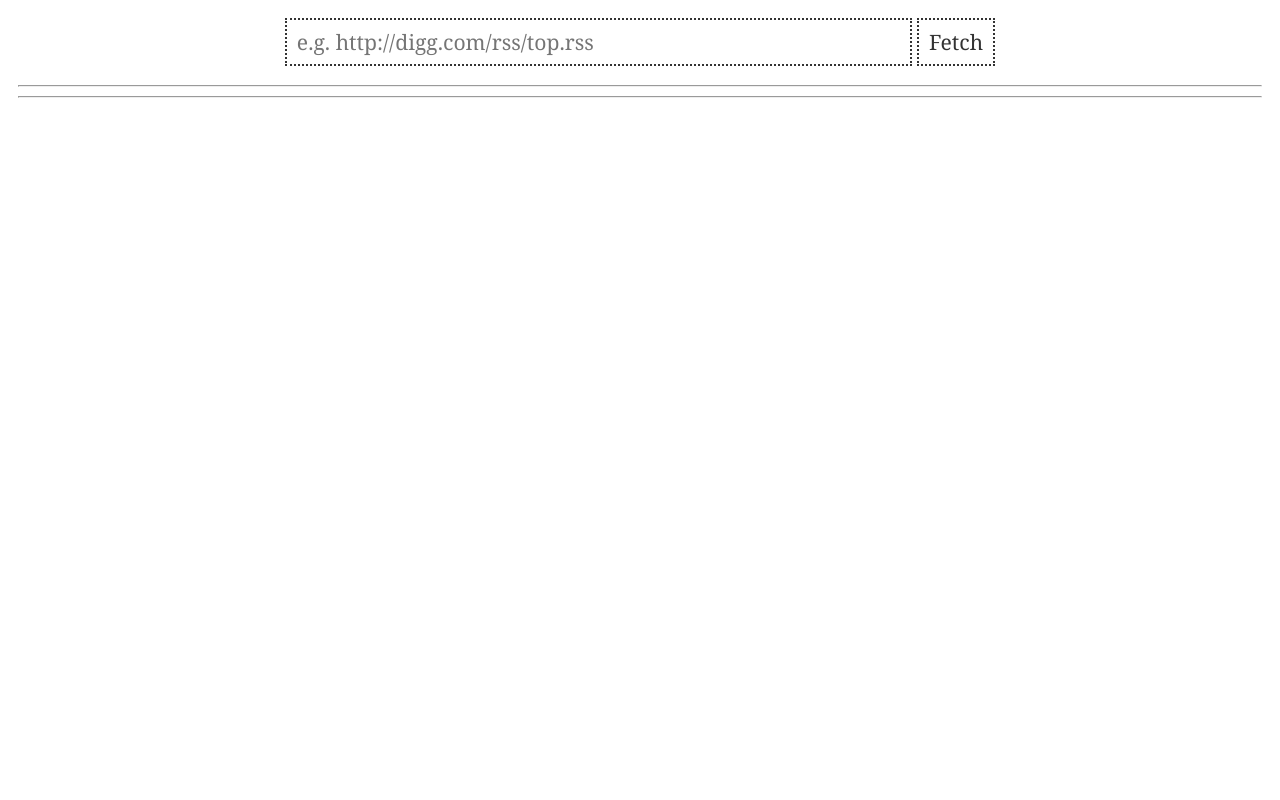
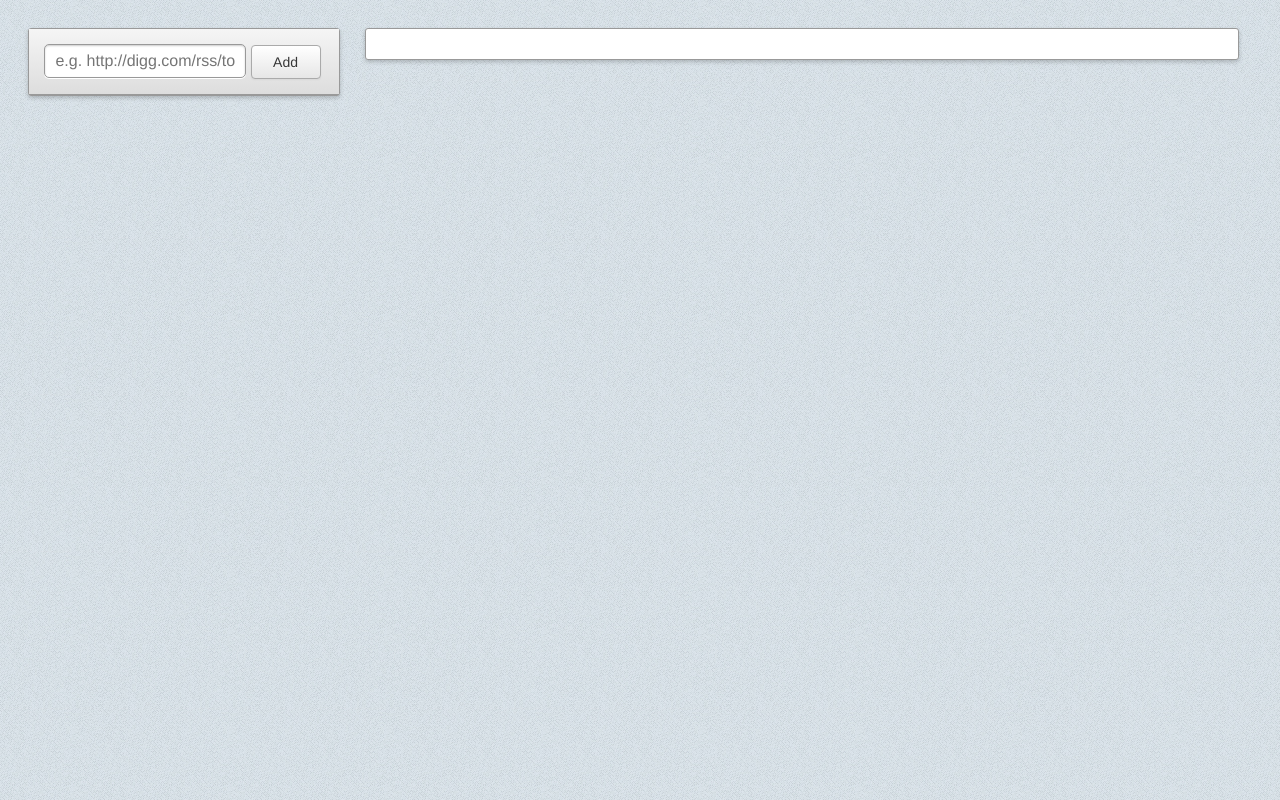
Before and after one commit to jamesmoriarty/angularjs-rss-reader, a plain HTML site: page index.html in a window 1280 px wide. Drawn offline with Linux system fonts and the light colour scheme.

Commit message:
refinement: more style.

```diff
--- a/css/app.css
+++ b/css/app.css
@@ -1,3 +1,7 @@
+* {
+  box-sizing: border-box;
+}
+
 #loading {
   background-color: #F00;
   color: #FFF;
@@ -5,20 +9,106 @@
   top: 0;
   padding: 5px 10px;
 }
-body { margin: 1em; }
+body { margin: 1em; background-image: url("img/background.jpg"); }
 body, input, textarea, a {
-  color: #333333;
-  font-family: Georgia, Times, serif;
-  font-size: 1.15em;
-  font-weight: 300;
-  line-height: 1.6em;
+  color: #555;
+  font-family: "Helvetica Neue", Helvetica, Arial, sans-serif;
+  font-size: 1em;
+  font-weight: 200;
+  line-height: 1.2em;
 }
-a { color: #477b96; }
-a:hover { text-decoration: none; }
-form { margin: 1em; text-align: center; }
-form input[type="text"] { width: 50%; }
-form input[type="submit"] { display: inline-block; background: #FFF; }
-input { padding: 5px 10px; border-style: dotted; border-color: #333; }
+
+form {
+  background: #dddddd;
+  background: -webkit-linear-gradient(#f5f5f5,#dddddd);
+  background: -o-linear-gradient(#f5f5f5,#dddddd);
+  background: -ms-linear-gradient(#f5f5f5,#dddddd);
+  background: linear-gradient(#f5f5f5,#dddddd);
+  padding: 15px;
+  border-bottom: 1px solid #999;
+}
+
+input[type="submit"] {
+  display: inline-block;
+  padding: 6px 12px;
+  margin: 0;
+  font-size: 14px;
+  line-height: 20px;
+  text-align: center;
+  vertical-align: middle;
+  cursor: pointer;
+  color: #353535;
+  text-shadow: 0 1px 1px rgba(255,255,255,0.75);
+  background-color: #f5f5f5;
+  background-image: -moz-linear-gradient(top,#ffffff,#e6e6e6);
+  background-image: -webkit-gradient(linear,0 0,0 100%,from(#ffffff),to(#e6e6e6));
+  background-image: -webkit-linear-gradient(top,#ffffff,#e6e6e6);
+  background-image: -o-linear-gradient(top,#ffffff,#e6e6e6);
+  background-image: linear-gradient(to bottom,#ffffff,#e6e6e6);
+  background-repeat: repeat-x;
+  filter: progid:DXImageTransform.Microsoft.gradient(startColorstr='#ffffffff',endColorstr='#ffe6e6e6',GradientType=0);
+  filter: progid:DXImageTransform.Microsoft.gradient(enabled= false);
+  border: 1px solid #aaa;
+  -webkit-border-radius: 4px;
+  -moz-border-radius: 4px;
+  border-radius: 4px;
+  -webkit-box-shadow: inset 0 1px 0 rgba(255,255,255,.2),0 1px 2px rgba(0,0,0,.05);
+  -moz-box-shadow: inset 0 1px 0 rgba(255,255,255,.2),0 1px 2px rgba(0,0,0,.05);
+  box-shadow: inset 0 1px 0 rgba(255,255,255,.2),0 1px 2px rgba(0,0,0,.05);
+  width: 25%;
+  font-weight: 400;
+}
+
+input[type="text"] {
+  display: inline-block;
+  border-radius: 5px 5px 5px 5px;
+  box-shadow: 0 1px 2px #ccc inset,0 1px #fff;
+  height: 34px;
+  padding: 5px 10px;
+  width: 72%;
+  overflow: hidden;
+  border: 1px solid #999;
+}
+
+a {
+  color: #477b96;
+  font-weight: bold;
+}
+
+.rss-urls, .rss-entries {
+  margin: 1%;
+  box-shadow: 0 1px #fff inset,0px 2px 4px rgba(0,0,0,0.2);
+  border-radius: 3px;
+  position: relative;
+  border: 1px solid #999;
+  background-color: #fff;
+}
+
+.rss-urls {
+  float: left;
+  width: 25%;
+}
+
+.rss-url {
+  padding: 15px;
+  overflow-x: scroll;
+  white-space: nowrap;
+  border-bottom: 1px solid #999;
+}
+
+.rss-entries {
+  padding: 15px;
+  float: left;
+  width: 70%;
+}
+
+@media (max-width: 640px) {
+  .rss-urls, .rss-entries {
+    float: clear;
+    width: 98%;
+  }
+}
+
 .rss-entry { margin-bottom: 0.5em; }
 .rss-entry h2.title { display: inline; }
 .rss-entry .body { display: inline; }
--- a/index.html
+++ b/index.html
@@ -11,20 +11,18 @@
     <div id='loading' style='display: none;'>
         Loading
       </div>
-      <div ng-controller='rssController'>
-        <form ng-submit='create()'>
-          <input ng-model='rssUrl' placeholder='e.g. http://digg.com/rss/top.rss' type='text'>
-          <input type='submit' value='Fetch'>
-        </form>
-        <ul class='rss-urls' style='display: {{feedsDisplay}}'>
-          <hr>
+        <div ng-controller='rssController'>
+          <ul class='rss-urls'>
+            <form ng-submit='create()'>
+              <input ng-model='rssUrl' placeholder='e.g. http://digg.com/rss/top.rss' type='text'>
+              <input type='submit' value='Add'>
+            </form>
           <li class='rss-url' ng-repeat='rssUrl in rssUrls'>
             <a href='javascript:void(0);' ng-click='destroy($index)'>remove</a>
             &middot;
             {{rssUrl}}
           </li>
         </ul>
-        <hr>
         <ul class='rss-entries'>
           <li class='rss-entry' ng-repeat='rssEntry in rssEntries | orderBy:publishedDate'>
             <h2 class='title'>
```
Also changed, not shown: css/img/background.jpg (added), doc/screenshot-01.gif.
